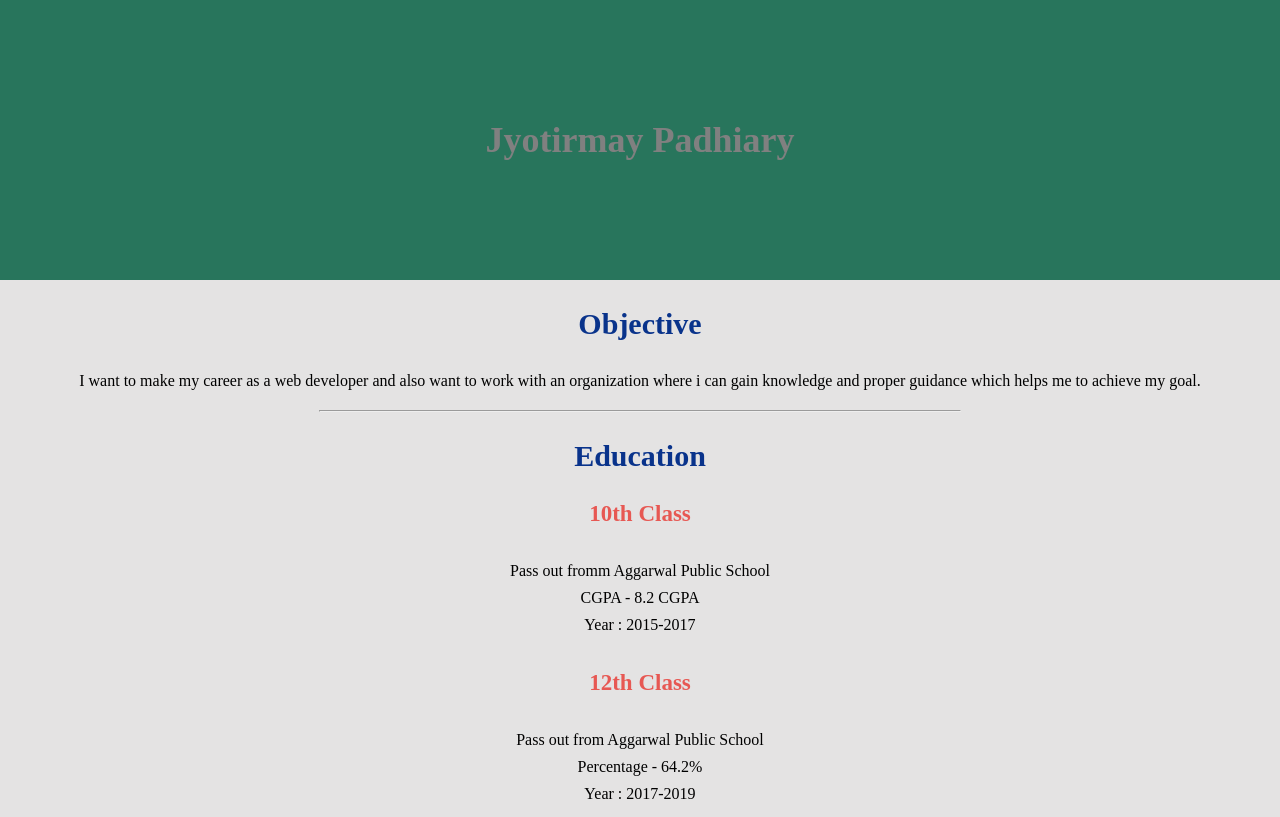
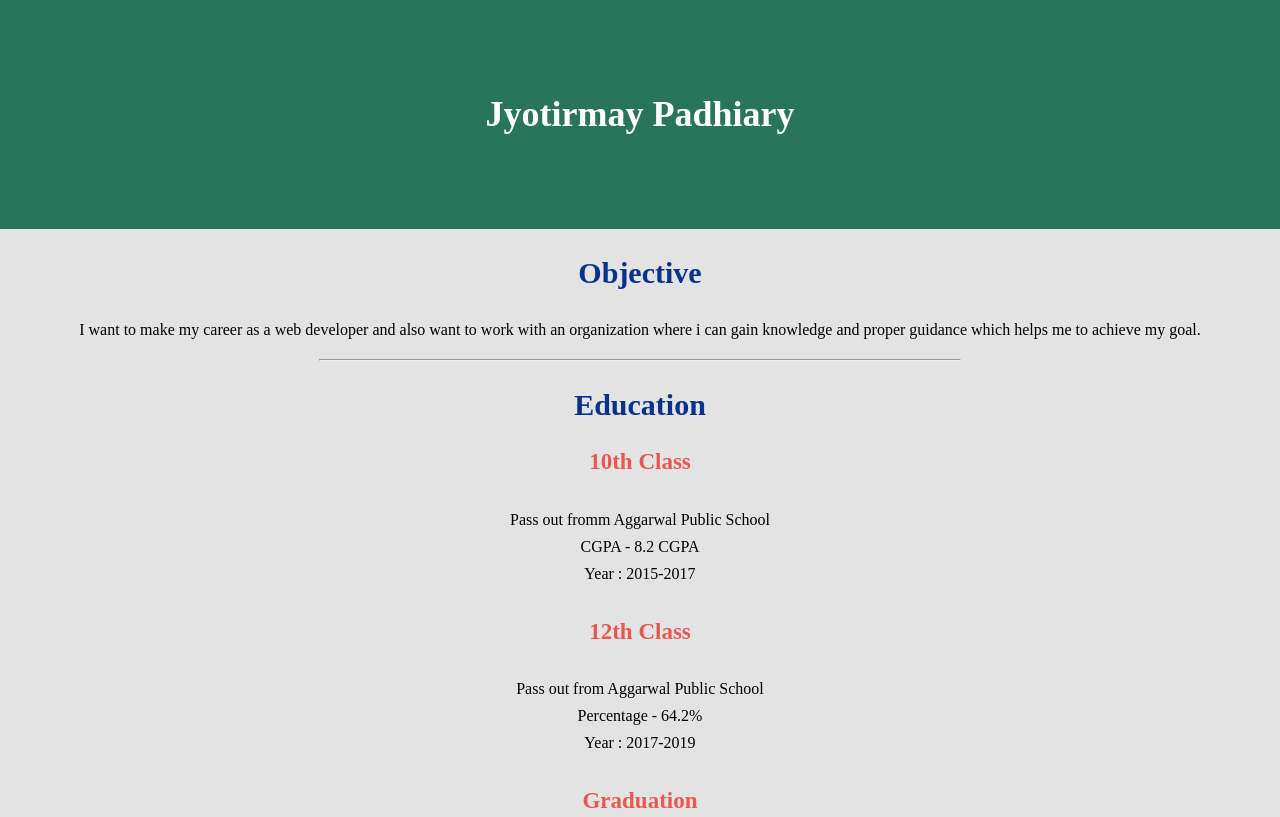
Before and after one commit to Jyotirmay231/cv-resume, a plain HTML site: page index.html in a window 1280 px wide. Shown: the top 817 px of the page. Drawn offline with Linux system fonts and the light colour scheme.

Commit message:
Update index.html

```diff
--- a/index.html
+++ b/index.html
@@ -25,9 +25,9 @@
 
         .header {
             background-color: rgb(40, 117, 92);
-            color: grey;
+            color: white;
             text-align: center;
-            padding: 8%;
+            padding: 6%;
             font-size: 18px;
         }
 
```
